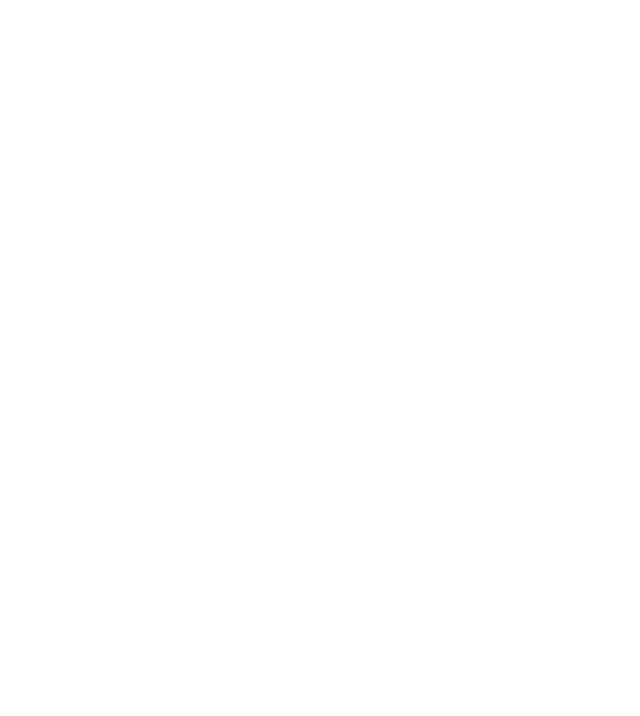
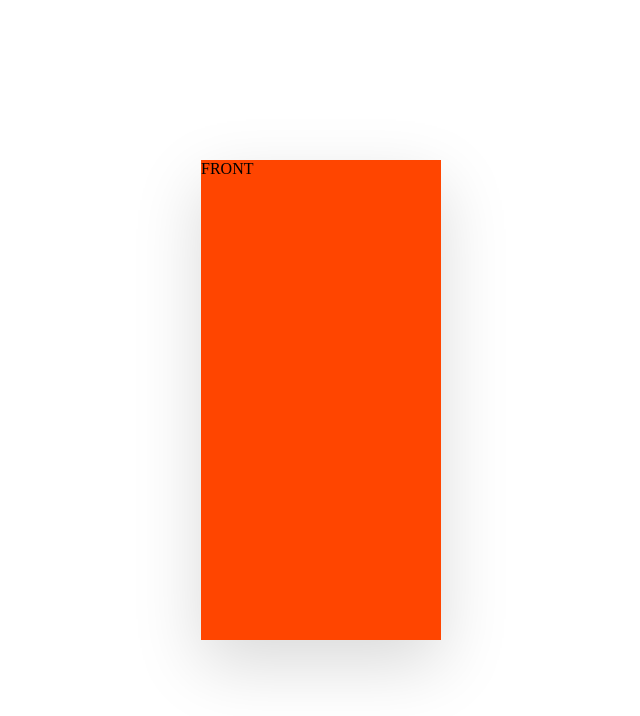
Before and after one commit to mcsmcs/less-sandbox, a website: page experiments/flips/horizontal/index.html in a window 1280 px wide. Shown: the whole page, without its empty margins (319-959 px from the left). Drawn offline with nearby package versions, Linux system fonts and the light colour scheme; files that its build step writes are made by us from their sources.

Commit message:
flip:horizontal

```diff
--- a/experiments/flips/horizontal/index.html
+++ b/experiments/flips/horizontal/index.html
@@ -6,6 +6,16 @@
 </head>
 
 <body>
+  <div class="container">
+    <div class="card">
+      <div class="card__side card__side--front">
+        FRONT
+      </div>
+      <div class="card__side card__side--back">
+        BACK
+      </div>
+    </div>
+  </div>
 </body>
 
 </html>
--- a/experiments/flips/horizontal/main.less
+++ b/experiments/flips/horizontal/main.less
@@ -0,0 +1,57 @@
+@cardHeight: 30rem;
+@color-white: orangered;
+@color-gray: lightblue;
+
+.container {
+  width: 15rem;
+  margin: 10rem auto 0;
+}
+
+.card {
+  position: relative;
+  height: @cardHeight;
+
+  // this causes the card to 'pop out'
+  // and maintain a 3D effect
+  // smaller = more pop
+  // high = 'flatter'
+  perspective: 80rem;
+  -moz-perspective: 80rem;
+
+  &__side {
+    // make the cards occupy the same space
+    position: absolute;
+    left: 0;
+    top: 0;
+
+    height: @cardHeight;
+    width: 100%;
+
+    // hide things that are facing 'away'
+    backface-visibility: hidden;
+
+    transition: all 2s ease;
+    box-shadow: 0 1.5rem 4rem rgba(0,0,0, 0.15);
+    // border-radius: 3px;
+
+    &--front {
+      background-color: @color-white;
+    }
+
+    &--back {
+      // the default state should be 'flipped' backward
+      transform: rotateY(180deg);
+      background-color: @color-gray;
+    }
+  }
+
+  // rotate on hover
+  &:hover &__side--front {
+    // 0-->-180 clock-wise
+    transform: rotateY(-180deg);
+  }
+  &:hover &__side--back {
+    // -180-->0 clock-wise
+    transform: rotateY(0);
+  }
+}
```
Also changed, not shown: experiments/flips/horizontal/main.css (added), 1 other file.
